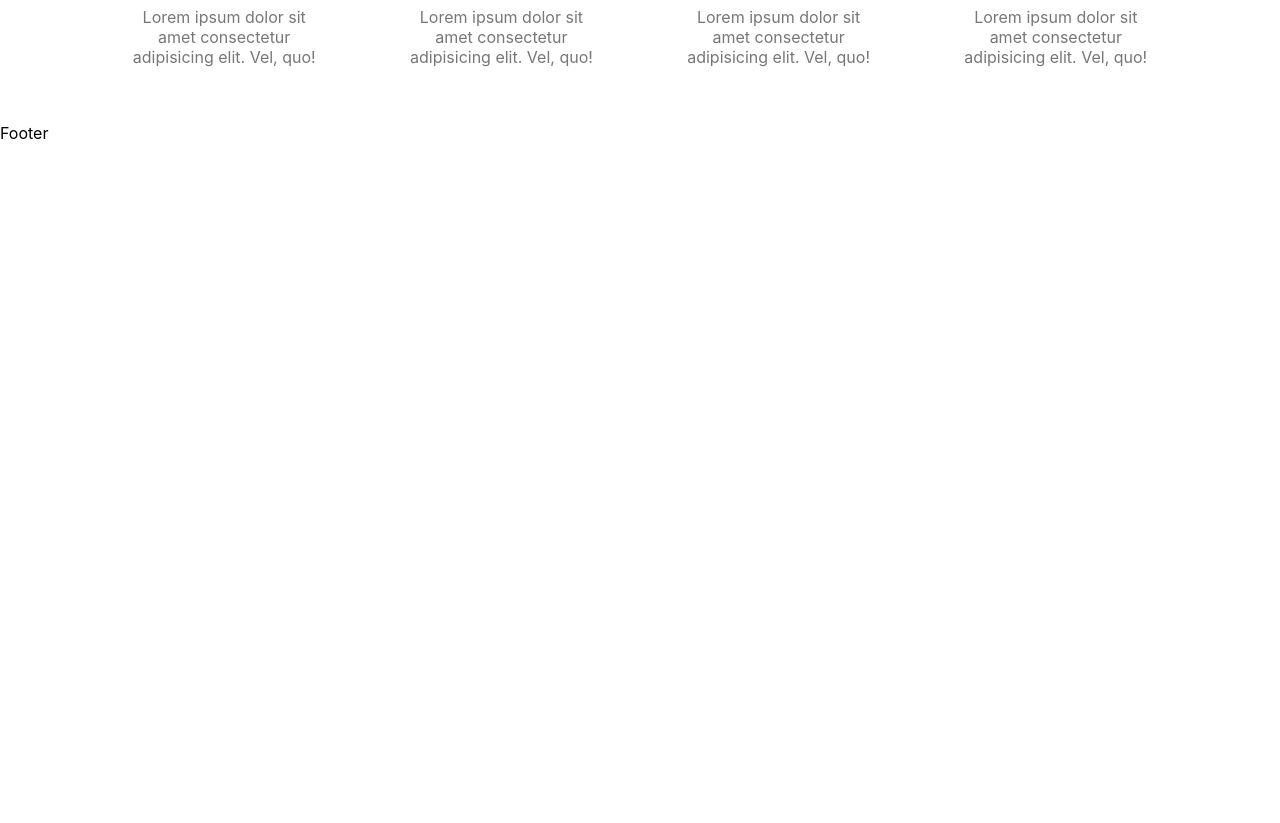
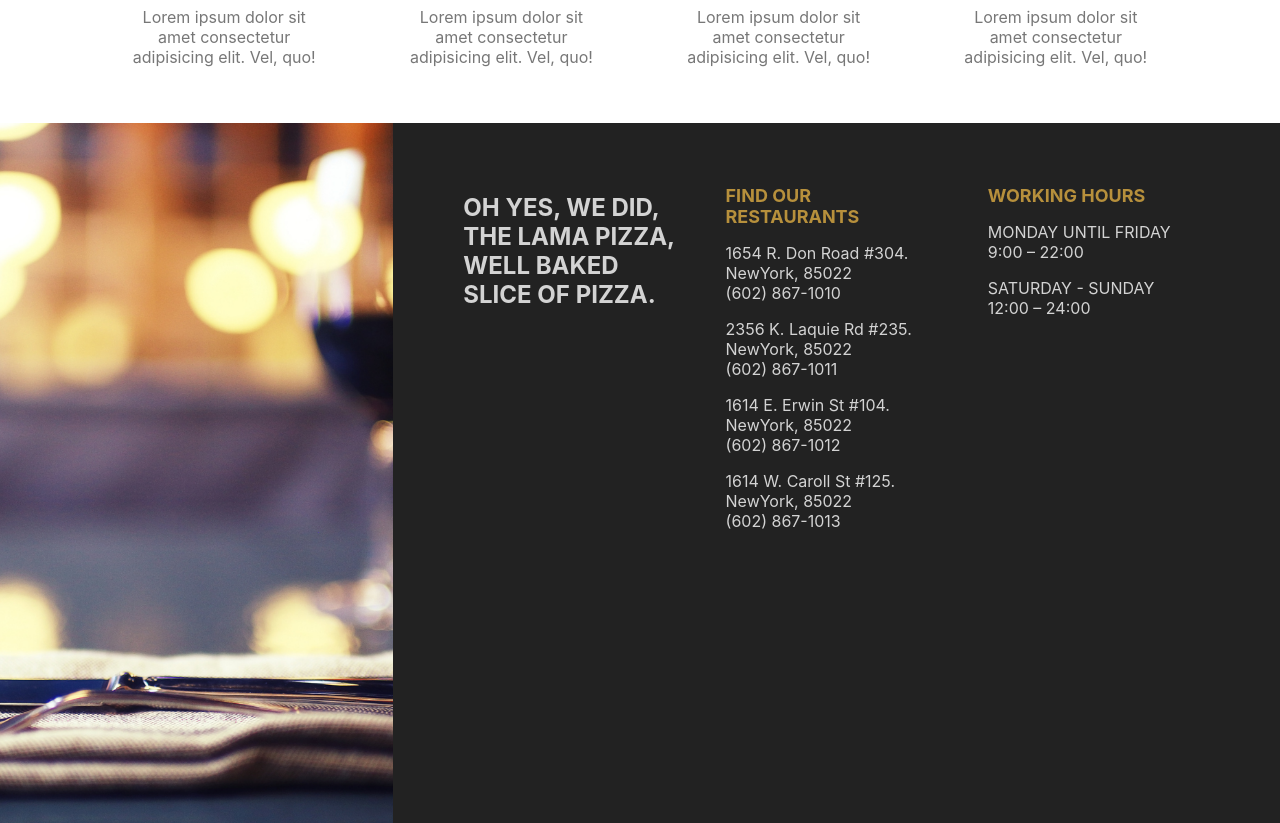
Before and after one commit to AlessandroBarreto/pizza-app, a Next.js app: page / in a window 1280 px wide. Shown: the part 2120-2943 px from the top of the page. Before the commit the page ends 2263 px from the top, so only its background shows below. Built offline with nearby package versions, Linux system fonts and the light colour scheme.

Commit message:
feature: footer

```diff
--- a/components/Footer.tsx
+++ b/components/Footer.tsx
@@ -1,7 +1,55 @@
-const Footer =() => {
-    return(
-        <div>Footer</div>
-    )
-}
+import Image from "next/image";
+import styles from "../styles/Footer.module.scss";
 
-export default Footer
+const Footer = () => {
+  return (
+    <div className={styles.container}>
+      <div className={styles.item}>
+        <Image src="/img/bg.png" alt="" layout="fill" objectFit="cover" />
+      </div>
+      <div className={styles.item}>
+        <div className={styles.card}>
+          <h2 className={styles.motto}>
+            OH YES, WE DID, THE LAMA PIZZA, WELL BAKED SLICE OF PIZZA.
+          </h2>
+        </div>
+        <div className={styles.card}>
+          <h1 className={styles.title}>FIND OUR RESTAURANTS</h1>
+          <p className={styles.text}>
+            1654 R. Don Road #304.
+            <br /> NewYork, 85022
+            <br /> (602) 867-1010
+          </p>
+          <p className={styles.text}>
+            2356 K. Laquie Rd #235.
+            <br /> NewYork, 85022
+            <br /> (602) 867-1011
+          </p>
+          <p className={styles.text}>
+            1614 E. Erwin St #104.
+            <br /> NewYork, 85022
+            <br /> (602) 867-1012
+          </p>
+          <p className={styles.text}>
+            1614 W. Caroll St #125.
+            <br /> NewYork, 85022
+            <br /> (602) 867-1013
+          </p>
+        </div>
+        <div className={styles.card}>
+          <h1 className={styles.title}>WORKING HOURS</h1>
+          <p className={styles.text}>
+            MONDAY UNTIL FRIDAY
+            <br /> 9:00 – 22:00
+          </p>
+          <p className={styles.text}>
+            SATURDAY - SUNDAY
+            <br /> 12:00 – 24:00
+          </p>
+        </div>
+      </div>
+    </div>
+  );
+};
+
+export default Footer;
--- /dev/null
+++ b/styles/Footer.module.scss
@@ -0,0 +1,34 @@
+.container {
+  height: calc(100vh - 100px);
+  background-color: #222;
+  display: flex;
+
+  .item {
+    flex: 1;
+    position: relative;
+    display: flex;
+
+    &:last-child{
+        flex: 2;
+        padding: 50px;
+        justify-content: space-between;
+    }
+
+    .card {
+      flex: 1;
+      padding: 0 20px;
+
+      .motto {
+        color: rgb(211, 211, 211);
+      }
+
+      .title {
+        font-size: 18px;
+        color: #b7903c;
+      }
+      .text {
+        color: lightgray;
+      }
+    }
+  }
+}
```
